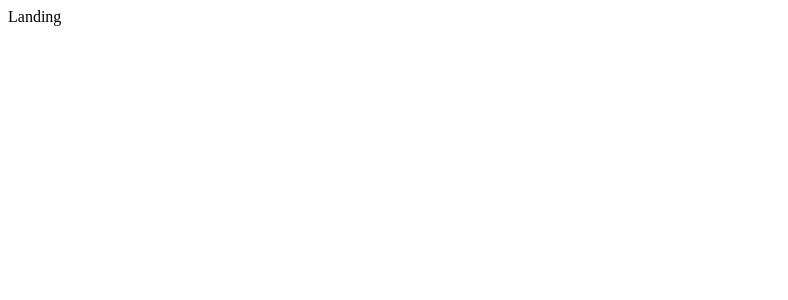
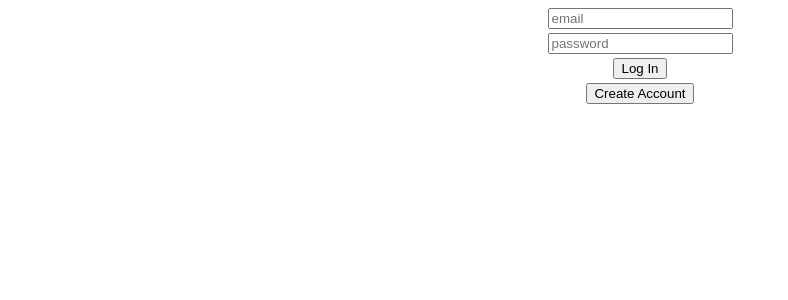
Before and after one commit to drewkeat/mainstage-client, a React (Create React App) app: page / in a window 1280 px wide. Shown: the top 300 px of the page, without its empty margins (0-788 px from the left). Built offline with nearby package versions, Linux system fonts and the light colour scheme.

Commit message:
Restructure src/pages and create Landing page
-add src/pages/index.js to export page components for RoutesConfig
-create Landing page for future work with authentication

```diff
--- /dev/null
+++ b/src/Pages/Landing.jsx
@@ -0,0 +1,34 @@
+import {useState} from 'react'
+
+function Landing() {
+
+  const [formValues, setformValues] = useState({
+    email: "",
+    password: "",
+  })
+
+  const styles = {
+    display: "block",
+    margin: "auto",
+    marginTop: ".25rem"
+  }
+
+  const handleChange = (e) => {
+    setformValues({
+      [e.target.name]: e.target.value,
+    })
+  }
+
+  return (
+    <div>
+      <form>
+        <input name="email" type="text" placeholder='email' style={styles} onChange={handleChange}/>
+        <input name="password" type="password" placeholder='password' style={styles} onChange={handleChange}/>
+        <input type="submit" value="Log In"  style={styles}/>
+        <input type="button" value="Create Account"  style={styles}/>
+      </form>
+    </div>
+  )
+}
+
+export default Landing
--- /dev/null
+++ b/src/Pages/index.js
@@ -0,0 +1,2 @@
+export { default as Landing } from './Landing'
+export { default as Profile } from './Profile'
--- a/src/RoutesConfig.js
+++ b/src/RoutesConfig.js
@@ -1,13 +1,13 @@
 import React from 'react'
 import {Routes, Route} from 'react-router-dom'
 
-import Profile from './Pages/Profile/profile'
+import {Profile, Landing} from './Pages'
 
 
 function RoutesConfig() {
   return (
     <Routes>
-      <Route path="/" element={"Landing"} />
+      <Route path="/" element={<Landing />} />
       <Route path="/user" element={<Profile />} />
     </Routes>
   )
```
Also changed, not shown: src/Pages/Profile.jsx (renamed from src/Pages/Profile/profile.jsx).
